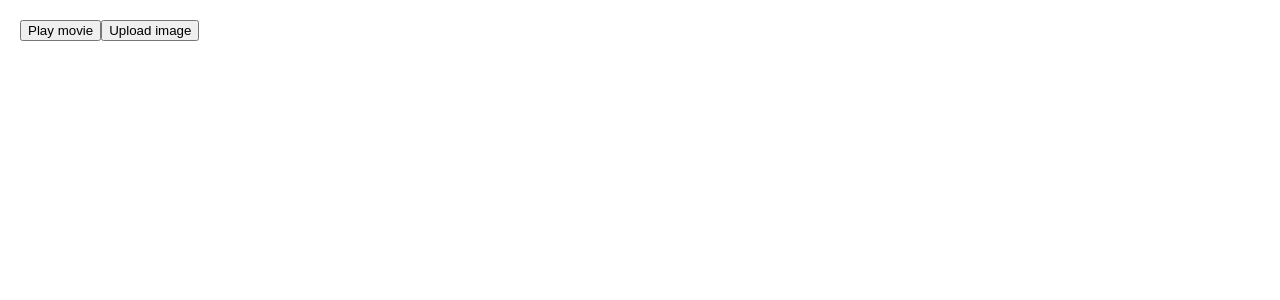
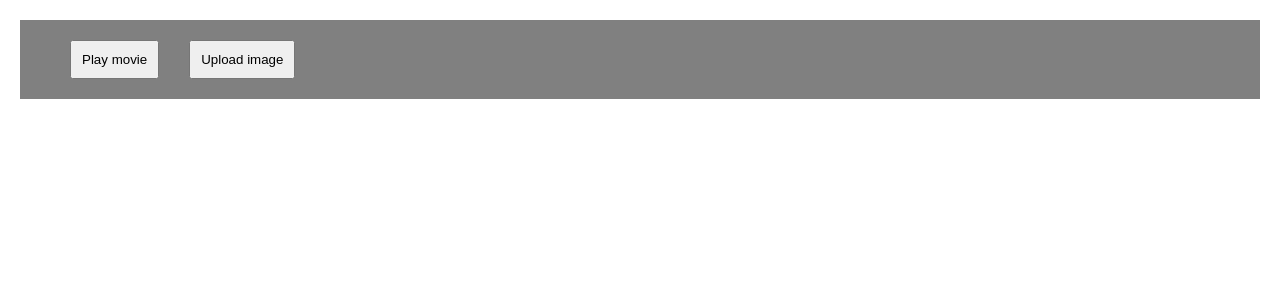
Before and after one commit to Sheddiey/Frontend-mentor-Projects, a React (Create React App) app in the folder my-appp/: page / in a window 1280 px wide. Shown: the top 300 px of the page. Built offline with nearby package versions, Linux system fonts and the light colour scheme.

Commit message:
event propagation

```diff
--- a/my-appp/src/App.js
+++ b/my-appp/src/App.js
@@ -1,29 +1,14 @@
-export default  function App() {
+export default function Toolbar() {
   return (
-    <Toolbar
-      onPlayMovie={() => alert("Playing!")}
-      onUploadImage={() => alert("Uploading image")}
-    />
+    <div className="toolbar" onClick={() => {
+      alert("You clicked on the toolbar!")
+    }}>
+      <button onClick={() => alert("Playing!")}>
+        Play movie
+      </button>
+      <button onClick={() => alert("Uploading!")}>
+        Upload image
+      </button>
+    </div>
   );
 }
-
-function Toolbar({onPlayMovie, onUploadImage}) {
-  return (
-    <>
-      <Button onClick={onPlayMovie}>
-        Play movie
-      </Button>
-      <Button onClick={onUploadImage}>
-        Upload image
-      </Button>
-    </>
-  );
-}
-
-function Button({ onClick, children }) {
-  return (
-    <button onClick={onClick}>
-      {children}
-    </button>
-  );
-}
--- a/my-appp/src/index.css
+++ b/my-appp/src/index.css
@@ -55,3 +55,13 @@
   width: 200px;
 }
 h1 { margin: 5px; font-size: 18px; }
+
+
+.toolbar{
+  background-color: gray;
+  padding: 20px;
+}
+.toolbar > * {
+  margin-inline-start: 30px;
+  padding: 10px;
+}
```
